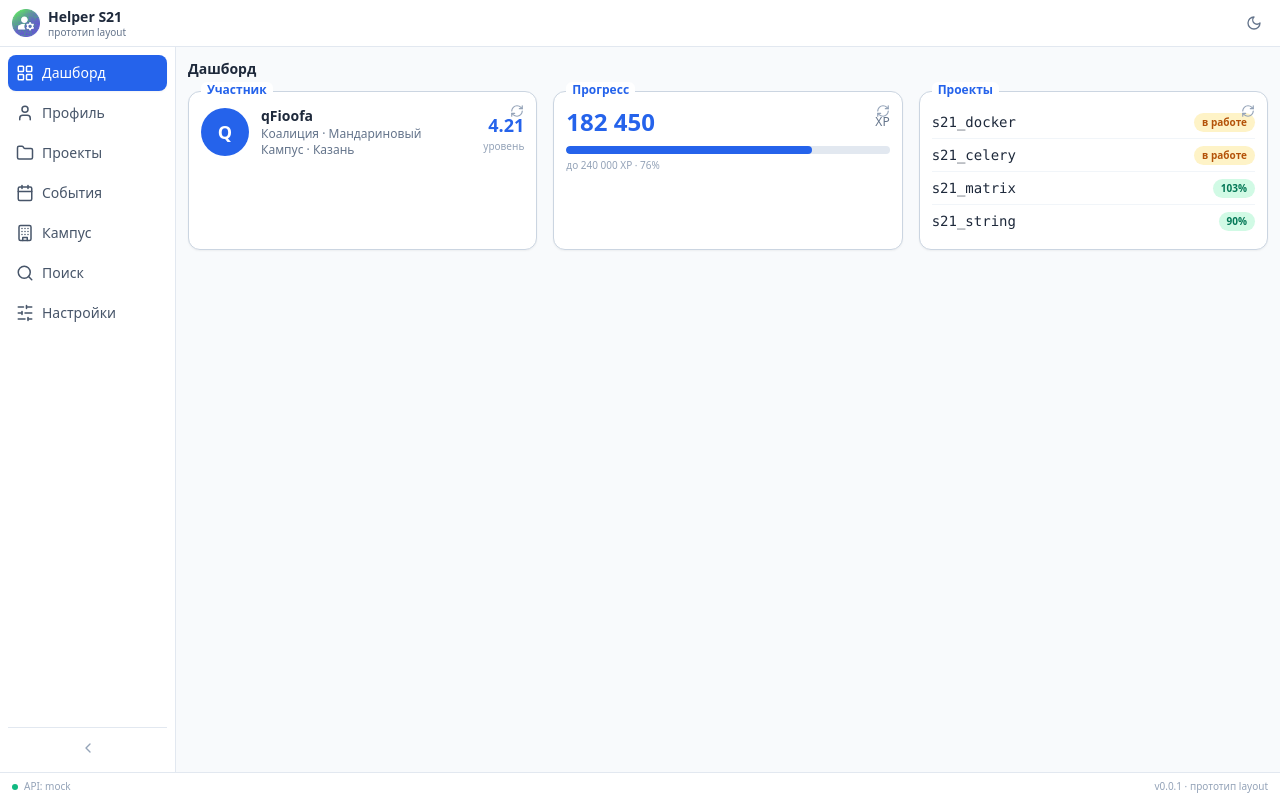
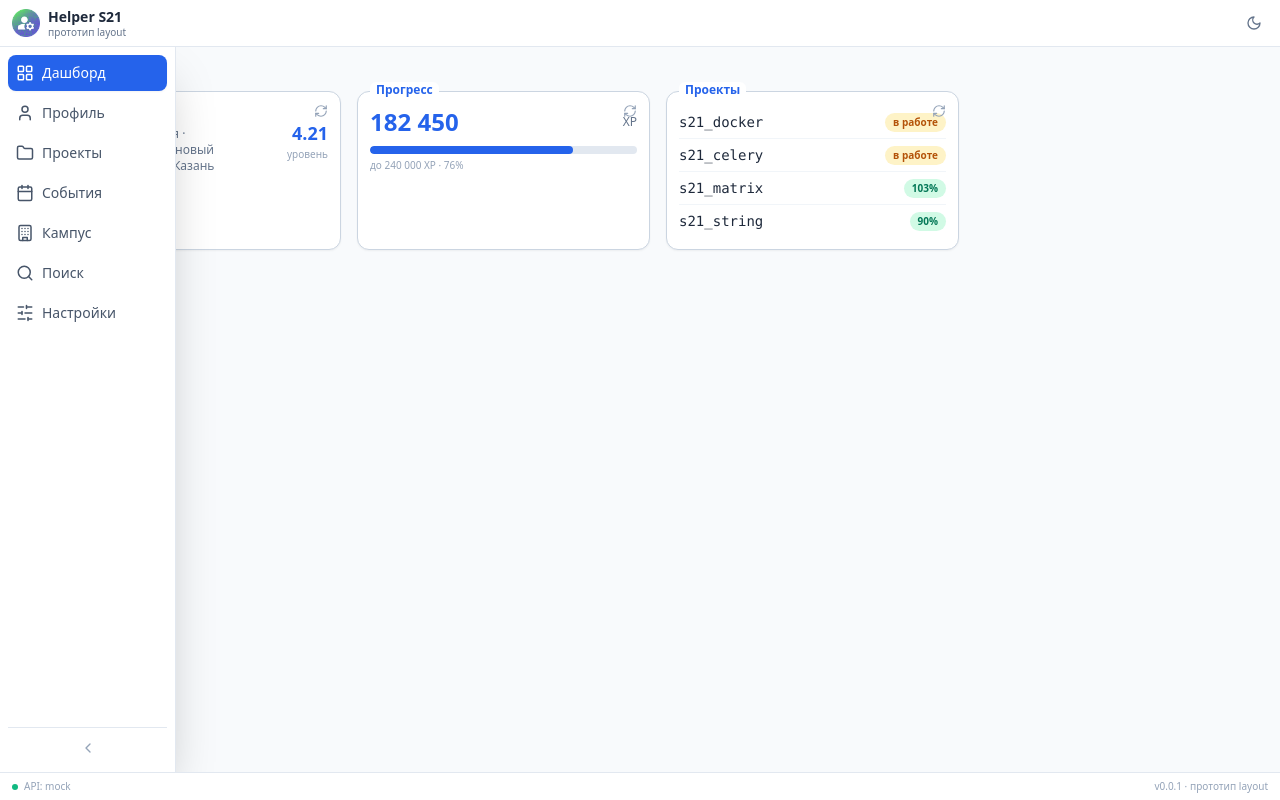
Before and after one commit to qFioofa/helper-extention.s21, a Svelte app: page / in a window 1280 px wide. Built offline with nearby package versions, Linux system fonts and the light colour scheme.

Commit message:
Layout: left panel slids over main section

```diff
--- a/src/App.svelte
+++ b/src/App.svelte
@@ -15,7 +15,7 @@
 	class="flex h-full w-full flex-col bg-slate-50 text-slate-800 dark:bg-slate-950 dark:text-slate-100"
 >
 	<Header />
-	<div class="flex min-h-0 flex-1">
+	<div class="relative flex min-h-0 flex-1 overflow-hidden">
 		<SideNav />
 		<ContentArea />
 	</div>
--- a/src/ui/layout/ContentArea.svelte
+++ b/src/ui/layout/ContentArea.svelte
@@ -8,7 +8,7 @@
 	);
 </script>
 
-<main class="flex-1 overflow-y-auto p-3">
+<main class="flex-1 overflow-y-auto p-3 pl-12">
 	<h2 class="mb-3 text-sm font-bold">{activeCategory.title}</h2>
 	<div
 		class="grid gap-4"
--- a/src/ui/layout/SideNav.svelte
+++ b/src/ui/layout/SideNav.svelte
@@ -7,9 +7,9 @@
 </script>
 
 <nav
-	class="flex shrink-0 flex-col gap-1 overflow-y-auto border-r border-slate-200 bg-white p-2 transition-[width] duration-150 dark:border-slate-800 dark:bg-slate-900 {collapsed
+	class="absolute inset-y-0 left-0 z-20 flex flex-col gap-1 overflow-y-auto border-r border-slate-200 bg-white p-2 transition-[width,box-shadow] duration-150 dark:border-slate-800 dark:bg-slate-900 {collapsed
 		? 'w-12'
-		: 'w-44'}"
+		: 'w-44 shadow-2xl'}"
 >
 	{#each categories as cat (cat.id)}
 		<button
```
